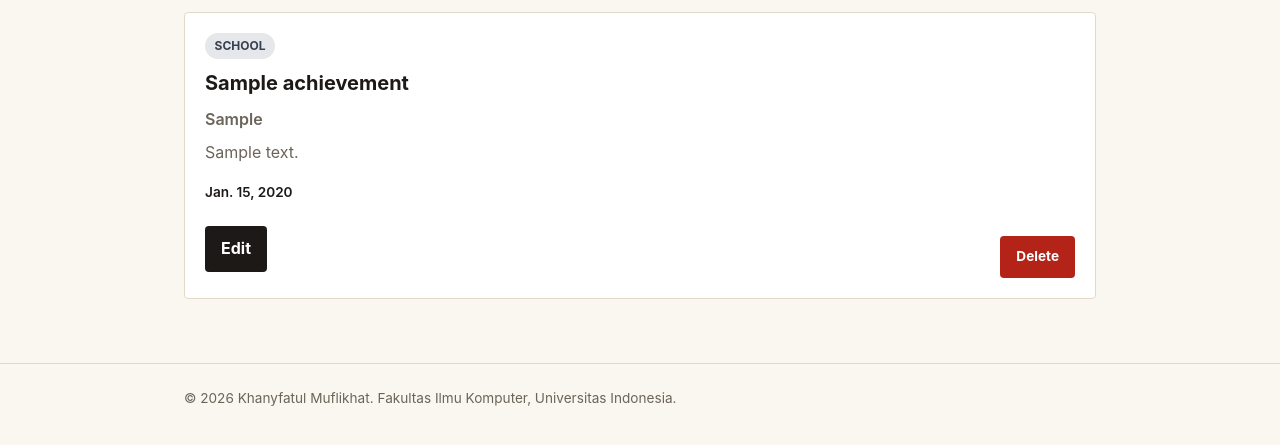
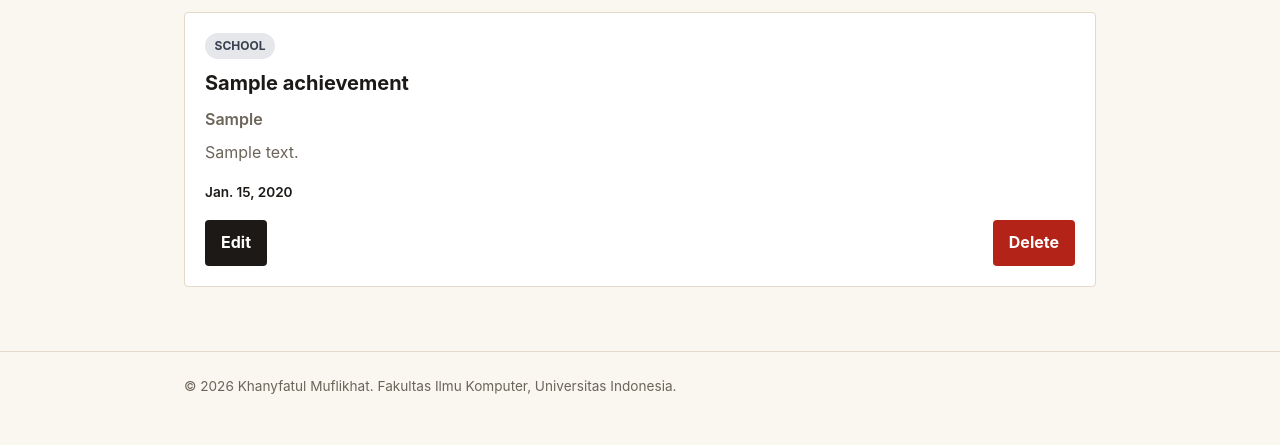
Before and after one commit to KhanyfatulMuflikhat/myportofolio, a Django app: page /achievement/ in a window 1280 px wide. Shown: the part 269-714 px from the top of the page. Run offline with Django 5.2, Linux system fonts and the light colour scheme; tables that the repository leaves empty hold one stand-in row (values such as "Sample post").

Commit message:
fix: remove misused experience-status wrapper on delete button

```diff
--- a/templates/components/achievement_delete_modal.html
+++ b/templates/components/achievement_delete_modal.html
@@ -1,12 +1,11 @@
-<p class="experience-status">
 <button type="button"
-            class="button button-danger"
+        class="button button-danger delete-trigger"
         popovertarget="delete-achievement-{{ achievement.id }}"
         aria-label="Delete {{ achievement.title }}"
         title="Delete achievement">
     Delete
 </button>
-</p>
+
 <div id="delete-achievement-{{ achievement.id }}"
     class="project-delete-modal"
     popover="auto"
```
Lines whose indentation alone changed are shown as unchanged.
